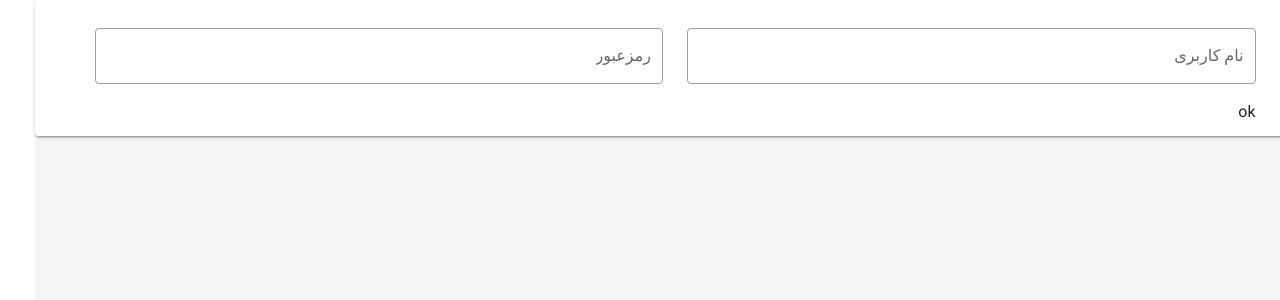
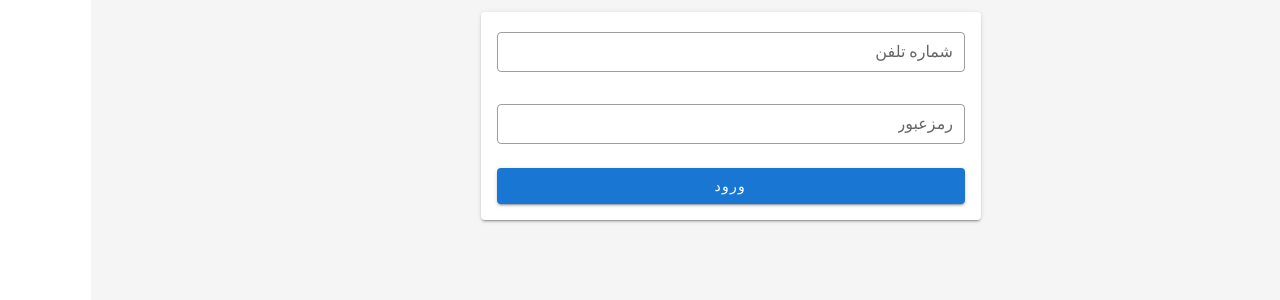
Before and after one commit to hosseinghs/university-project, a Nuxt app in the folder admin/: page / in a window 1280 px wide. Shown: the top 300 px of the page. Built offline with nearby package versions, Linux system fonts and the light colour scheme.

Commit message:
login ui fixed

```diff
--- a/admin/pages/index.vue
+++ b/admin/pages/index.vue
@@ -1,25 +1,27 @@
 <template>
-  <v-card>
-    <v-container>
+  <v-container>
+    <v-card class="px-4 py-4 mx-auto" width="500">
       <v-form ref="login" @submit.prevent="submitForm()">
         <v-row>
-          <v-col>
+          <v-col class="py-0" cols="12">
             <FormText
-              label="نام کاربری"
-              @change="setUserLoginData({ k: 'userName', v: $event })"
+              label="شماره تلفن"
+              dense
+              @change="setUserLoginData({ k: 'phoneNumber', v: $event })"
             />
           </v-col>
-          <v-col>
+          <v-col class="py-0" cols="12">
             <FormText
               label="رمزعبور"
+              dense
               @change="setUserLoginData({ k: 'password', v: $event })"
             />
           </v-col>
         </v-row>
-        <button type="submit">ok</button>
+        <v-btn block class="primary mt-5">ورود</v-btn>
       </v-form>
-    </v-container>
-  </v-card>
+    </v-card>
+  </v-container>
 </template>
 
 <script>
```
